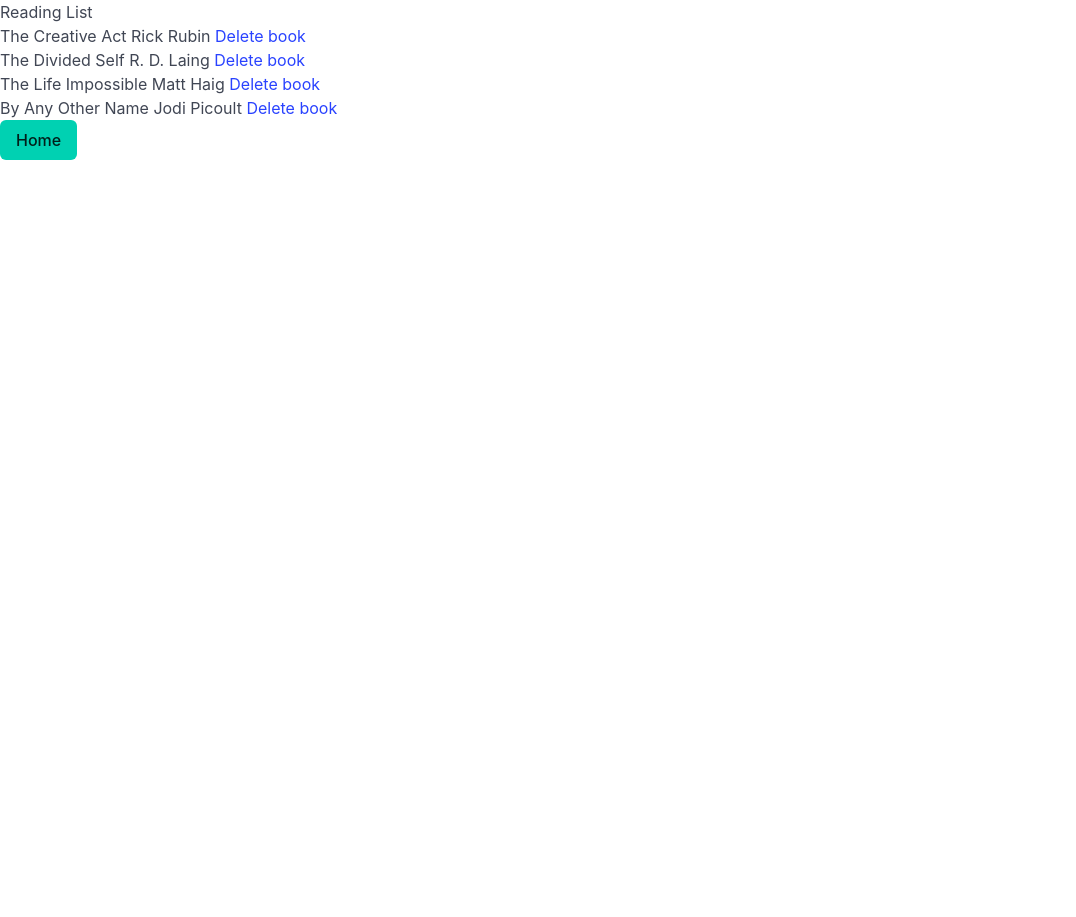
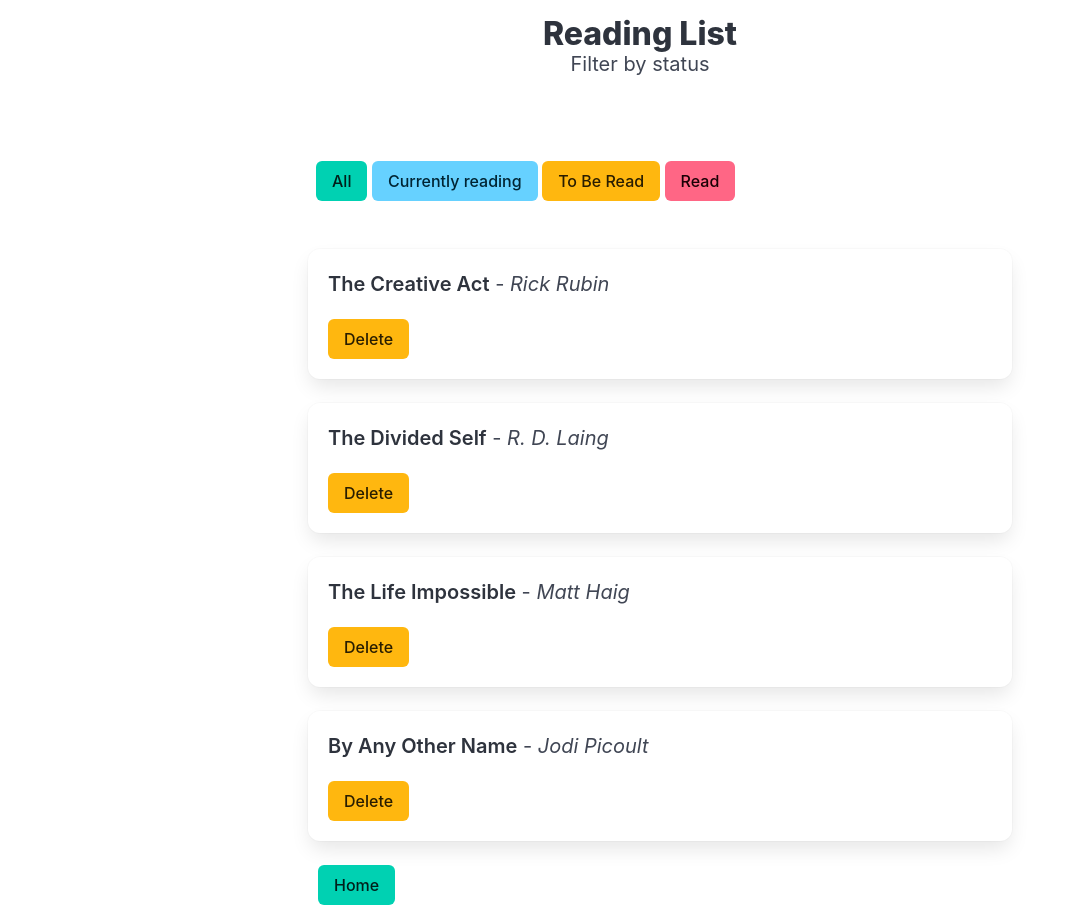
Before and after one commit to seekingcat/reading-tracker, a Flask app: page /view in a window 1280 px wide. Shown: the whole page, without its empty margins (0-1076 px from the left). Before the commit the page ends 160 px from the top, so only its background shows below. Run offline with Flask 3, Linux system fonts and the light colour scheme; data comes from the database, SQL or seed files in the repository; both versions use the stored data as it was after the commit.

Commit message:
delete route and filter buttons added to view page

```diff
--- a/app.py
+++ b/app.py
@@ -1,5 +1,5 @@
 from flask import Flask, render_template, redirect, url_for, request
-from database import get_all_books, add_book, init_db
+from database import get_all_books, add_book, init_db, delete_book, get_books_by_status
 init_db()
 
 app = Flask(__name__)
@@ -12,11 +12,18 @@
 def addtitle_page():
     return render_template('addtitle.html')
 
+@app.route('/view/<status>')
+def viewbystatus(status):
+    books = get_books_by_status(status)
+    return render_template('viewtitle.html', books = books, current_status = status)
+
+
+
 @app.route('/view')
 def viewtitle():
     books = get_all_books()
 
-    return render_template('viewtitle.html', books = books)
+    return render_template('viewtitle.html', books = books, current_status = 'all')
 
 
 @app.route('/add', methods=['POST'])
@@ -28,6 +35,11 @@
     add_book(title, author, status)
     return redirect(url_for('viewtitle'))
 
+@app.route('/delete/<int:book_id>', methods=['POST'])
+def delete_book_route(book_id):
+    delete_book(book_id)
+    return redirect(url_for('viewtitle'))
+
 
 if __name__ == '__main__':
     app.run(debug=True)
--- a/database.py
+++ b/database.py
@@ -55,6 +55,32 @@
     conn.commit()
     conn.close()
 
+def get_books_by_status(status):
+    conn = get_db()
+    cursor = conn.cursor()
+
+    books = cursor.execute('SELECT * FROM book where status = ?', (status,)).fetchall()
+
+    result = []
+    for book in books:
+        result.append({
+            'id': book['book_id'],
+            'title': book['title'],
+            'author': book['author'],
+            'status': book['status']
+        })
+
+    conn.close()
+    return result
+
+def delete_book(book_id):
+    conn = get_db()
+    cursor = conn.cursor()
+
+    cursor.execute('DELETE FROM book WHERE book_id = ?', (book_id,))
+
+    conn.commit()
+    conn.close()
 
 if __name__ == '__main__':
     init_db()
--- a/static/style.css
+++ b/static/style.css
@@ -0,0 +1,12 @@
+li {
+    list-style-type: none;
+}
+
+#listing {
+    margin: auto;
+}
+
+a#homebutton {
+    margin-left: 50px;
+    margin-top: 20px;
+}
--- a/templates/tracker.html
+++ b/templates/tracker.html
@@ -4,7 +4,7 @@
     <meta charset="UTF-8">
     <meta name="viewport" content="width=device-width, initial-scale=1.0">
     <link rel="stylesheet" href="https://cdn.jsdelivr.net/npm/bulma@1.0.4/css/bulma.min.css">
-    <link rel="stylesheet" href="style.css">
+    <link rel="stylesheet" href="../static/style.css">
     <title>Reading Tracker</title>
 </head>
 <body>
--- a/templates/viewtitle.html
+++ b/templates/viewtitle.html
@@ -4,22 +4,35 @@
     <meta charset="UTF-8">
     <meta name="viewport" content="width=device-width, initial-scale=1.0">
     <link rel="stylesheet" href="https://cdn.jsdelivr.net/npm/bulma@1.0.4/css/bulma.min.css">
-    <link rel="stylesheet" href="style.css">
+    <link rel="stylesheet" href="../static/style.css">
     <title>View Title</title>
 </head>
 <body>
-    <h1>Reading List</h1>
+    <h1 class="title has-text-centered mt-4">Reading List</h1>
+    <h2 class="subtitle has-text-centered">Filter by status</h2>
+    <div class="column is-three-fifths is-offset-one-fifth">
+        <div class="section">
+            <a href="/view"><button class="button is-primary">All</button></a>
+            <a href="/view/currently_reading"><button class="button is-info">Currently reading</button></a>
+            <a href="/view/to_be_read"><button class="button is-warning">To Be Read</button></a>
+            <a href="/view/read"><button class="button is-danger">Read</button></a>
+        </div>
+        <div class="content is-medium">
             <ul>
                 {% for book in books %}
-            <li>
-                {{ book.title }} {{ book.author}}
-                <a href=""><button>Delete book</button></a>
+                <li class="box">
+                    <p class="listing"><strong>{{ book.title }}</strong> - <em>{{ book.author}}</em></p>
+                    <form method="POST" action="/delete/{{ book.id }}" style="display: inline;">
+            <button class="button is-warning" type="submit" onclick="return confirm('Delete this book?')">Delete</button>
+        </form>
                 </li>
                 {% endfor %}
             </ul>
-
-    <a href="{{url_for('tracker')}}">
+        </div>
+        <a href="{{url_for('tracker')}}" id="homebutton">
                 <button class="button is-primary">Home</button>
             </a>
+    </div>
+
 </body>
 </html>
```
Also changed, not shown: book.db. Lines whose indentation alone changed are shown as unchanged.
